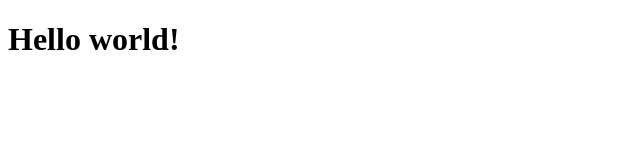
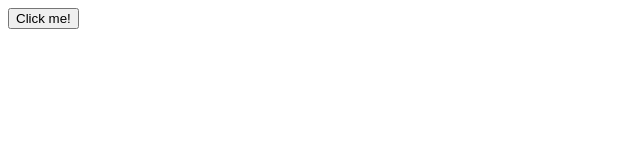
Before and after one commit to kapadev1/frontend-startup, a plain HTML site: page helloworld.html in a window 1280 px wide. Shown: the whole page, without its empty margins (0-640 px from the left). Drawn offline with Linux system fonts and the light colour scheme.

Commit message:
linking js-html

```diff
--- a/helloworld.html
+++ b/helloworld.html
@@ -4,9 +4,10 @@
     <meta charset="UTF-8">
     <meta http-equiv="X-UA-Compatible" content="IE=edge">
     <meta name="viewport" content="width=device-width, initial-scale=1.0">
-    <title>kapadev1</title>
+    <title>kapadev1_page</title>
 </head>
 <body>
-    <h1>Hello world!</h1>
+    <button onclick="myFunc()">Click me!</button>
+    <script src="helloworld.js"></script>
 </body>
 </html>
--- a/helloworld.js
+++ b/helloworld.js
@@ -1,2 +1,4 @@
-console.log('Hello world we starting this shit!')
-alert('Siema');
+
+function myFunc(){
+    alert("Hello World");
+}
```
